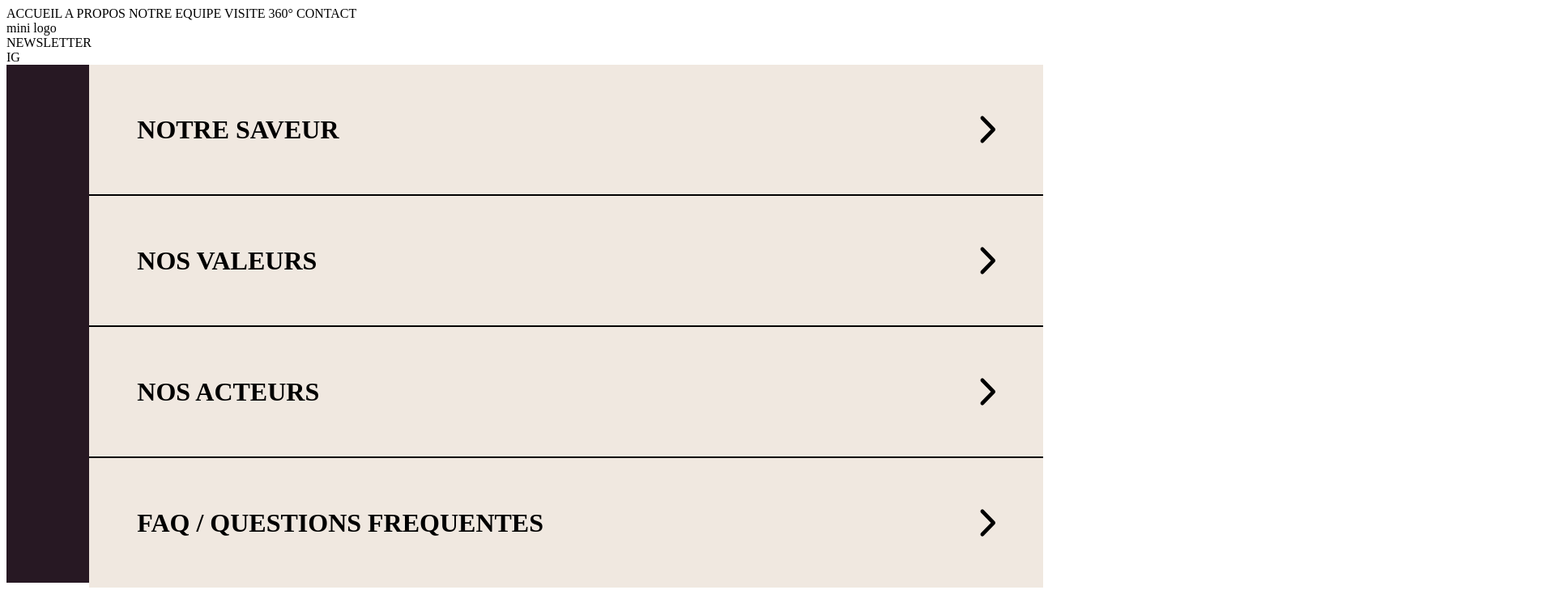
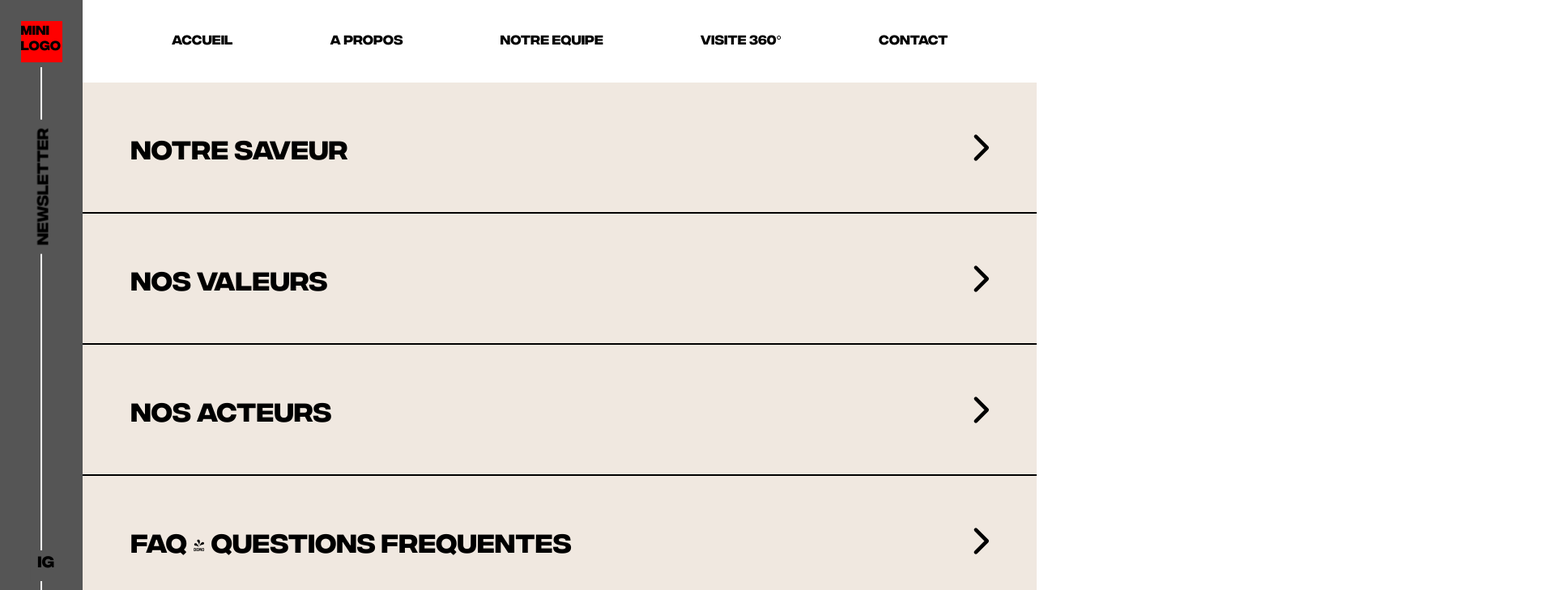
Before and after one commit to Azermadness/ACADMMI2024, a plain HTML site: page index.html in a window 1280 px wide. Shown: the top 729 px of the page at 81% size, 1920 px wide, since content can reach past the window. Drawn offline with Linux system fonts and the light colour scheme; the site is published under a folder, as on GitHub Pages, so addresses that start at the root find nothing.

Commit message:
details of first commit

```diff
--- a/index.html
+++ b/index.html
@@ -1,12 +1,12 @@
 <!DOCTYPE html>
 <html lang="fr">
 <head>
-    <link rel="stylesheet" href="/style/global.css">
-    <link rel="stylesheet" href="/style/landing_page/style.css">
-    <link rel="stylesheet" href="/style/polo_page/style.css">
+    <link rel="stylesheet" href="./style/global.css">
+    <link rel="stylesheet" href="./style/landing_page/style.css">
+    <link rel="stylesheet" href="./style/polo_page/style.css">
     <meta charset="UTF-8">
     <meta name="viewport" content="width=device-width, initial-scale=1.0">
-    <link rel="stylesheet" href="style/skills_page/style.css">
+    <link rel="stylesheet" href="./style/skills_page/style.css">
     <link href="https://fonts.googleapis.com/css2?family=Inter:wght@100..900&display=swap" rel="stylesheet">
     <title>Vanille Fraise</title>
 </head>
```
